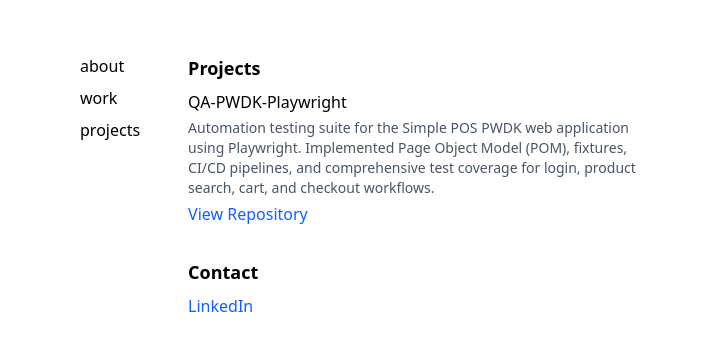
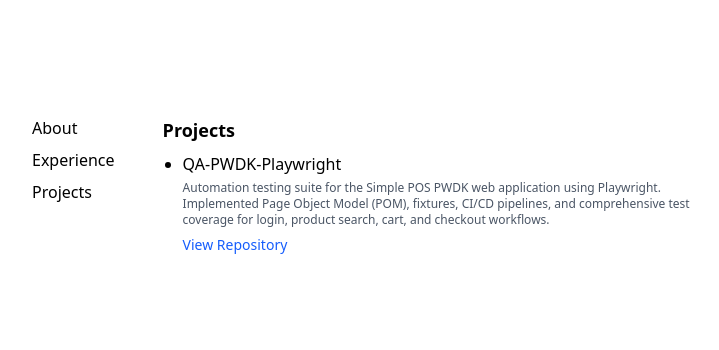
Before and after one commit to aldifhrent/new-portfolio, a Next.js app: page /projects in a window 1280 px wide. Shown: the part 214-564 px from the top of the page, without its empty margins (272-991 px from the left). Built offline with nearby package versions, Linux system fonts and the light colour scheme.

Commit message:
fix: layout and other pages

```diff
--- a/src/app/(site)/projects/page.tsx
+++ b/src/app/(site)/projects/page.tsx
@@ -13,36 +13,25 @@ export default function Page() {
     <div className="flex flex-col gap-8">
       <section>
         <h2 className="font-semibold text-lg mb-2">Projects</h2>
-        <div className="flex flex-col gap-3">
+
+        <ul className="list-disc pl-5 flex flex-col gap-3">
           {projects.map((p, i) => (
-            <div key={i}>
+            <li key={i}>
               <p className="font-medium">{p.title}</p>
-              <p className="text-sm text-gray-600 mt-1">{p.desc}</p>
+              <p className="text-xs text-gray-600 mt-1">{p.desc}</p>
               <p className="mt-1">
                 <a
                   href={p.href}
                   target="_blank"
                   rel="noopener noreferrer"
-                  className="text-blue-600 hover:underline"
+                  className="text-blue-600 hover:underline text-sm"
                 >
                   View Repository
                 </a>
               </p>
-            </div>
+            </li>
           ))}
-        </div>
-      </section>
-
-      <section>
-        <h2 className="font-semibold text-lg mb-2">Contact</h2>
-        <p>
-          <Link
-            href="https://www.linkedin.com/in/aldifahrizi"
-            className="text-blue-600 hover:underline"
-          >
-            LinkedIn
-          </Link>
-        </p>
+        </ul>
       </section>
     </div>
   );
--- a/src/app/(site)/work/page.tsx
+++ b/src/app/(site)/work/page.tsx
@@ -6,7 +6,6 @@ const experiences = [
     company: "PT Puskomedia Indonesia Kreatif",
     period: "2022",
   },
-
 ];
 
 export default function WorkPage() {
@@ -15,32 +14,17 @@ export default function WorkPage() {
       <section>
         <h2 className="font-semibold text-lg mb-2">Experience</h2>
 
-        <div className="flex flex-col gap-4">
+        {/* pakai list-disc supaya tiap item ada bullet bundar */}
+        <ul className="list-disc pl-5 flex flex-col gap-3">
           {experiences.map((exp, i) => (
-            <div key={i}>
+            <li key={i}>
               <p className="font-medium">
                 {exp.role} — {exp.company}
               </p>
               <p className="text-sm text-gray-600">{exp.period}</p>
-            </div>
+            </li>
           ))}
-        </div>
-      </section>
-
-
-
-      <section>
-        <h2 className="font-semibold text-lg mb-2">Contact</h2>
-        <p>
-          <a
-            href="https://www.linkedin.com/in/aldifahrizi"
-            target="_blank"
-            rel="noopener noreferrer"
-            className="text-blue-600 hover:underline"
-          >
-            LinkedIn
-          </a>
-        </p>
+        </ul>
       </section>
     </div>
   );
--- a/src/app/components/links.tsx
+++ b/src/app/components/links.tsx
@@ -3,10 +3,10 @@ export default function Contacts() {
     <div className="mt-3">
       <p className="font-bold">Links</p>
       <div className="mt-2 flex flex-col gap-3 text-">
-        <a href="https://www.linkedin.com/in/aldifahrizi" className="text-sm">LinkedIn</a>
-        <a href="https://github.com/aldifhrent" className="text-sm">Github</a>
-        <a href="https://www.instagram.com/aldi.fhrn/" className="text-sm">Instagram</a>
-        <a href="https://wa.me/+6282218718161" className="text-sm">WhatsApp</a>
+        <a href="https://www.linkedin.com/in/aldifahrizi" className="text-sm text-blue-600 hover:underline">LinkedIn</a>
+        <a href="https://github.com/aldifhrent" className="text-sm text-blue-600 hover:underline">Github</a>
+        <a href="https://www.instagram.com/aldi.fhrn/" className="text-sm text-blue-600 hover:underline">Instagram</a>
+        <a href="https://wa.me/+6282218718161" className="text-sm text-blue-600 hover:underline">Phone Number</a>
       </div>
     </div>
   );
--- a/src/app/layout.tsx
+++ b/src/app/layout.tsx
@@ -32,7 +32,7 @@ export default function RootLayout({
         className={`${geistSans.variable} ${geistMono.variable} antialiased`}
       >
         <main className="flex items-center justify-center min-h-screen w-full p-4">
-          <div className="flex flex-col lg:flex-row gap-4 lg:gap-12 max-w-xl w-full">
+          <div className="flex flex-col lg:flex-row gap-4 lg:gap-12 max-w-2xl w-full">
             {/* MENU: xs vertikal di kiri, sm+ horizontal di atas */}
             <SideBar />
 
--- a/src/app/lib/const.ts
+++ b/src/app/lib/const.ts
@@ -1,14 +1,5 @@
 export const menus = [
-    {
-        name: 'about',
-        href: '/'
-    },
-    {
-        name: 'work',
-        href: '/work'
-    },
-    {
-        name: 'projects',
-        href: '/projects'
-    },
-]
+  { name: "About", href: "/" },
+  { name: "Experience", href: "/work" },
+  { name: "Projects", href: "/projects" },
+];
--- a/src/app/page.tsx
+++ b/src/app/page.tsx
@@ -6,6 +6,7 @@ export default function Home() {
   return (
     <section className="flex flex-col gap-1">
       <h1 className="font-bold text-lg">Aldi Ahmad Fahrizi Ilmawan</h1>
+      <p className="text-gray-600 text-sm">QA Engineer</p>
 
       <Image
         src="/profile.png"
@@ -20,12 +21,14 @@ export default function Home() {
         JavaScript and React.js. Bringing technical insight and attention to
         detail to design effective test cases and automation scripts.
       </p>
+
       <p className="text-sm text-gray-600 mt-2">
         Open to Work (Hybrid/On-site in Jakarta)
       </p>
+
       <div>
         <p className="font-semibold mt-3">Skills</p>
-        <div className="mt-2 flex flex-wrap gap-2 text-sm">
+        <ul className="mt-2 flex flex-col gap-2 text-sm list-disc pl-5">
           {[
             "Playwright",
             "Postman",
@@ -34,11 +37,9 @@ export default function Home() {
             "Jira",
             "TestRail",
           ].map((tool) => (
-            <span key={tool} className="px-2 py-1 bg-gray-100 rounded">
-              {tool}
-            </span>
+            <li key={tool}>{tool}</li>
           ))}
-        </div>
+        </ul>
       </div>
 
       <Contacts />
```
